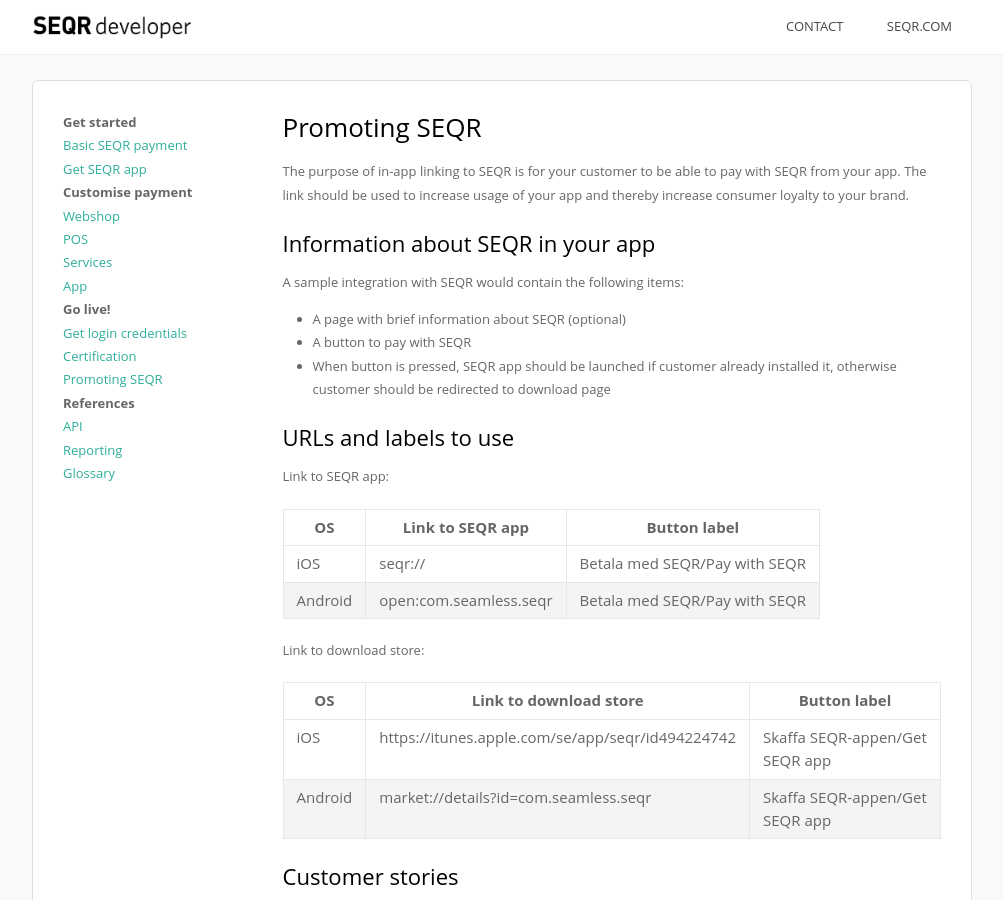
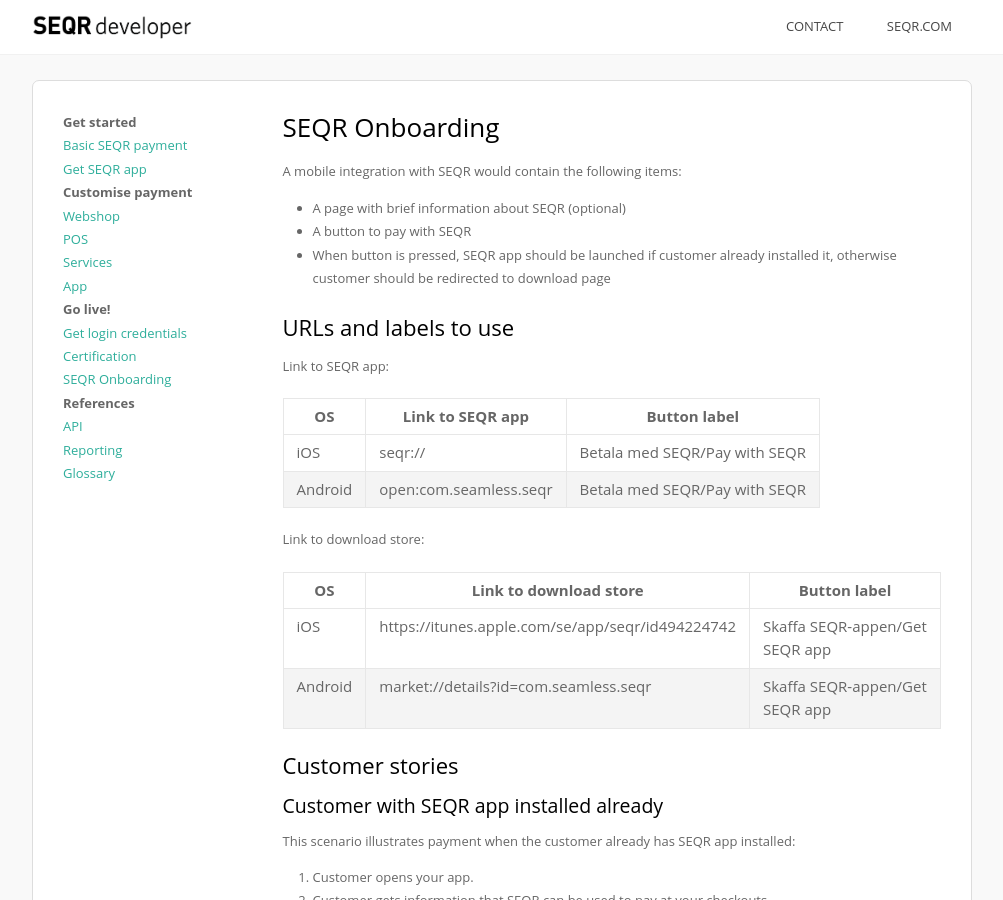
Before and after one commit to SeamlessDistribution/SeamlessDistribution.github.io, a Jekyll site: the page built from merchant/linkapp/index.md, in a window 1280 px wide and 900 px high. Shown: the whole window, without its empty margins (138-1141 px from the left). Built offline with Jekyll 4.4.1, drawn with Linux system fonts in a browser that asks for light colours.

Commit message:
Changed link app to onboarding

```diff
--- a/_layouts/default.html
+++ b/_layouts/default.html
@@ -43,7 +43,7 @@
 				<li class="parent">Go live!</li>
 				<li><a href="/merchant/reference/signup.html">Get login credentials</a></li>
 				<li><a href="/merchant/reference/certification.html">Certification</a></li>
-				<li><a href="/merchant/linkapp/">Promoting SEQR</a></li>
+				<li><a href="/merchant/linkapp/">SEQR Onboarding</a></li>
 				<li class="parent">References</li>
 				<li><a href="/merchant/reference/api.html">API</a></li>
 				<li><a href="/merchant/reference/reporting.html">Reporting</a></li>
--- a/merchant/linkapp/index.md
+++ b/merchant/linkapp/index.md
@@ -1,18 +1,13 @@
 ---
 layout: default
-title: Promoting SEQR
+title: SEQR Onboarding
 description: SEQR Merchant, link your app to SEQR payment
 ---
 
 
-# Promoting SEQR
+# SEQR Onboarding
 
-The purpose of in-app linking to SEQR is for your customer to be able to pay with SEQR from your app. The link should be used to increase usage of your app and thereby increase consumer loyalty to your brand.
-
-
-## Information about SEQR in your app
-
-A sample integration with SEQR would contain the following items:
+A mobile integration with SEQR would contain the following items:
 
 * A page with brief information about SEQR (optional)
 * A button to pay with SEQR
```
Also changed, not shown: index.md (+1 -1 lines).
